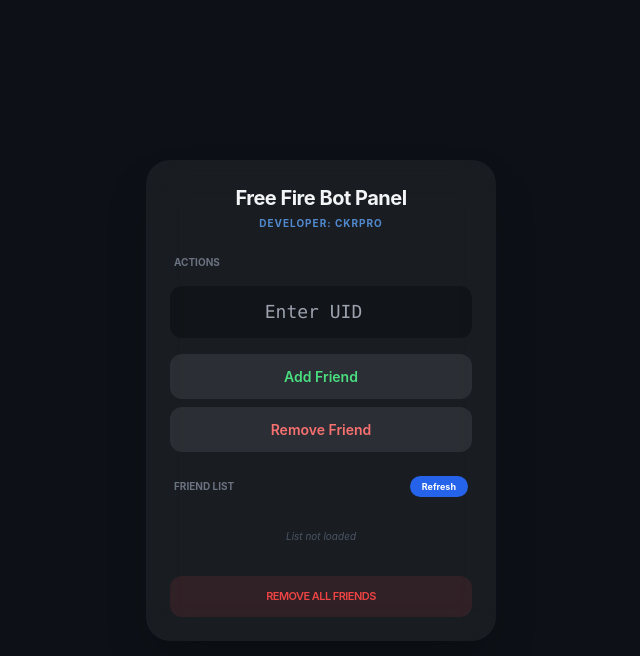
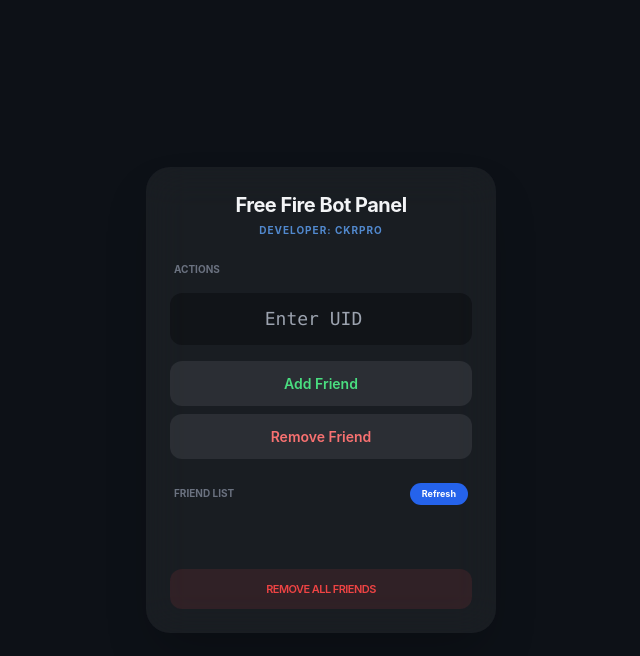
Before and after one commit to CKR11111/Tcp-bot-panel-, a Flask app: page / in a window 1280 px wide. Shown: the top 656 px of the page, without its empty margins (319-959 px from the left). Run offline with Flask 3, Linux system fonts and the light colour scheme; some libraries are stand-ins or nearby versions.

Commit message:
Add files via upload

```diff
--- a/templates/index.html
+++ b/templates/index.html
@@ -83,7 +83,7 @@
             </div>
 
             <div id="listBody" class="space-y-2 max-h-48 overflow-y-auto no-scrollbar">
-                <p class="text-center text-[10px] text-gray-600 py-4 italic">List not loaded</p>
+                <p class="text-center text-[10px] text-gray-600 py-4 italic">    </p>
             </div>
 
             <button onclick="removeAll()" class="w-full mt-2 ios-btn bg-red-500/10 text-red-500 text-[11px] uppercase tracking-tighter">Remove All Friends</button>
```
